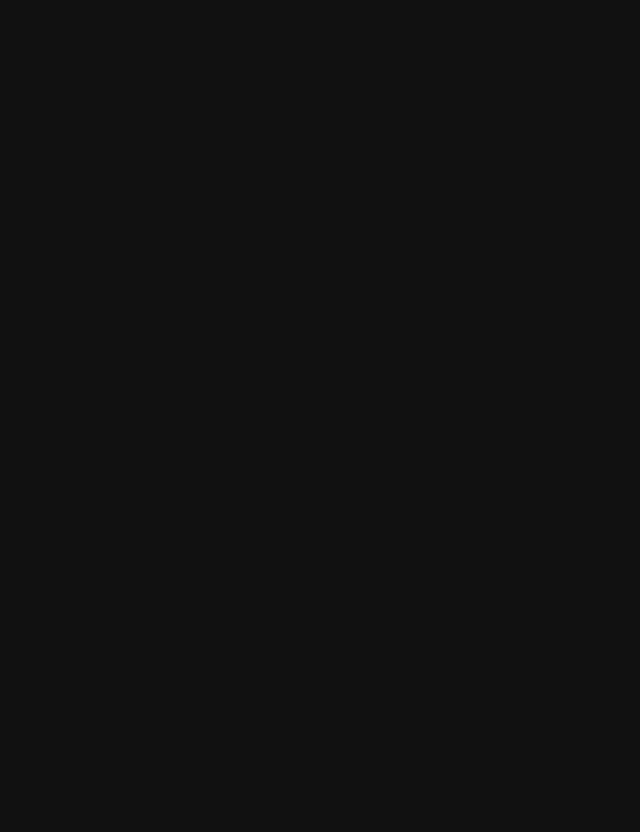
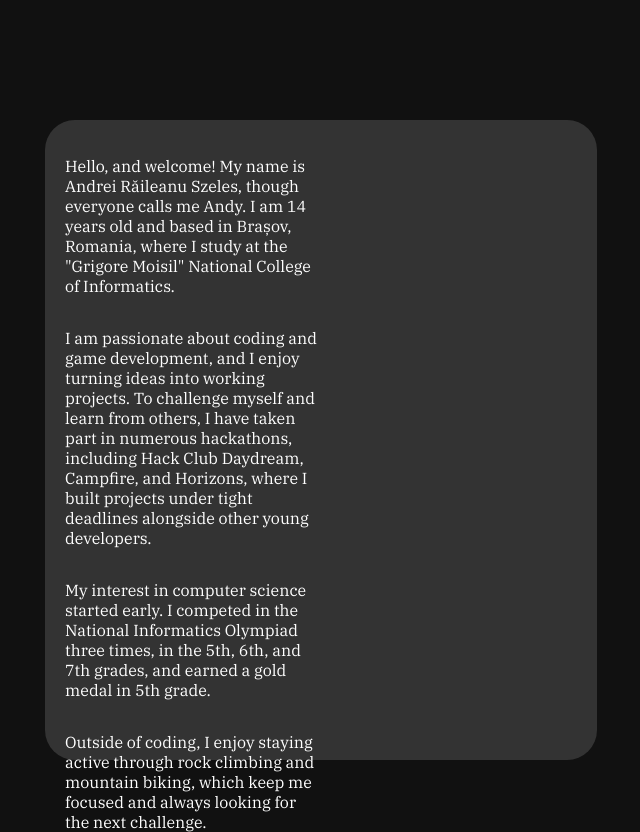
Before and after one commit to Bandyss-me/MyBlog, a plain HTML site: page index.html in a window 1280 px wide. Shown: the whole page, without its empty margins (319-959 px from the left). Before the commit the page ends 800 px from the top, so only its background shows below. Drawn offline with Linux system fonts and the light colour scheme.

Commit message:
i've made the base text and layout

```diff
--- a/index.html
+++ b/index.html
@@ -11,10 +11,36 @@
     <link
         href="https://fonts.googleapis.com/css2?family=IBM+Plex+Serif:ital,wght@0,100;0,200;0,300;0,400;0,500;0,600;0,700;1,100;1,200;1,300;1,400;1,500;1,600;1,700&display=swap"
         rel="stylesheet">
+    <script src="script.js" defer></script>
 </head>
 
 <body>
+    <div id="MainDiv">
+        <div class="text">
+            <p>
+                Hello, and welcome! My name is Andrei Răileanu Szeles, though everyone calls me Andy.
+                I am <span id="age"></span> years old and based in Brașov, Romania, where I study at
+                the "Grigore Moisil" National College of Informatics.
+            </p>
 
+            <p>
+                I am passionate about coding and game development, and I enjoy turning ideas into
+                working projects. To challenge myself and learn from others, I have taken part in
+                numerous hackathons, including Hack Club Daydream, Campfire, and Horizons, where I
+                built projects under tight deadlines alongside other young developers.
+            </p>
+
+            <p>
+                My interest in computer science started early. I competed in the National Informatics
+                Olympiad three times, in the 5th, 6th, and 7th grades, and earned a gold medal in 5th grade.
+            </p>
+
+            <p>
+                Outside of coding, I enjoy staying active through rock climbing and mountain biking,
+                which keep me focused and always looking for the next challenge.
+            </p>
+        </div>
+    </div>
 </body>
 
 </html>
--- a/script.js
+++ b/script.js
@@ -0,0 +1,8 @@
+const birthDate = new Date(2011, 11, 25, 12, 23, 46, 988);
+const today = new Date();
+
+let age = today.getFullYear() - birthDate.getFullYear();
+const birthPassed = today.getMonth() > birthDate.getMonth() || (today.getMonth() === birthDate.getMonth() && today.getDate() >= birthDate.getDate())
+if(!birthPassed)
+    age--;
+document.getElementById("age").textContent=age;
--- a/style.css
+++ b/style.css
@@ -1,9 +1,34 @@
-title{
-    background-color: #333;
+head{
+    background-color: #111;
     font-family: "IBM Plex Serif", serif;
 }
 
 body{
+    display: flex;
+    justify-content: center;
+    margin: 0%;
+    justify-content: center;
+    align-items: flex-start;
     background-color: #111;
+    color: #fff;
+    font-family: "IBM Plex Serif", serif;
+}
 
+#MainDiv{
+    margin-top: 120px;
+    display: flex;
+    align-self: center;
+    justify-self: center;
+    width: 40%;
+    height: 600px;
+    background-color: #333;
+    border-radius: 30px;
+    padding: 20px;
 }
+
+.text{
+    display: flex;
+    flex-direction: column;
+    align-items: center;
+    width: 50%;
+}
```
Also changed, not shown: 2 other files.
